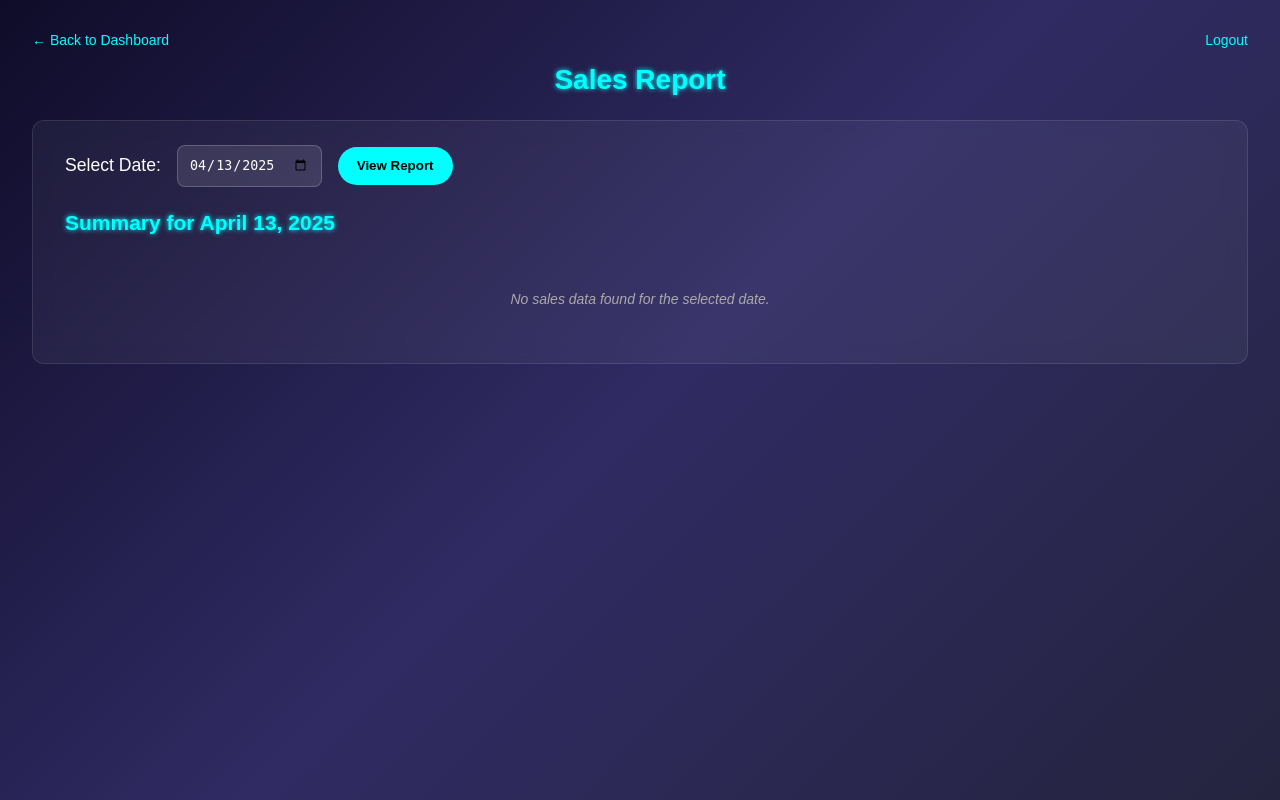
After one commit to Sanchit-100/YatraSathi, a Flask app: page /admin/sales in a window 1280 px wide. The commit adds this page. Run offline with Flask 3, Linux system fonts and the light colour scheme; the visitor is signed in with stand-in values (Sample User, id 1); tables that the repository leaves empty hold one stand-in row (values such as "Sample post").

Commit message:
feat:admin statistics now visible according to date

```diff
--- a/app.py
+++ b/app.py
@@ -1257,6 +1257,96 @@ def confirm_booking(transport_type, schedule_id):
         cursor.close()
         conn.close()
 
+
+@app.route('/admin/sales', methods=['GET'])
+@admin_required
+def admin_sales_report():
+    conn = get_db_connection()
+    if not conn:
+        flash("Database connection failed.", "error")
+        return redirect(url_for('admin_dashboard'))
+
+    cursor = conn.cursor(dictionary=True)
+
+    # Get the date from the query parameter or default to today
+    report_date_str = request.args.get('report_date')
+    if report_date_str:
+        try:
+            report_date = datetime.datetime.strptime(report_date_str, '%Y-%m-%d').date()
+        except ValueError:
+            flash("Invalid date format.", "error")
+            report_date = datetime.datetime.now().date()
+    else:
+        report_date = datetime.datetime.now().date()
+
+    # Format date for MySQL query
+    formatted_date = report_date.strftime('%Y-%m-%d')
+
+    # Initialize summary data
+    summary = {
+        'total_sales': 0,
+        'total_bookings': 0,
+        'by_transport_type': {}
+    }
+
+    detailed_bookings = []
+
+    try:
+        # Simplified query using seat price directly
+        cursor.execute("""
+            SELECT
+                b.booking_id, b.pnr_number,
+                u.name AS user_name,
+                t.type AS transport_type, t.name AS transport_name,
+                s.seat_number, s.seat_class, s.price,
+                b.booking_date,
+                st_source.name AS source_station,
+                st_dest.name AS destination_station,
+                sch.departure_time
+            FROM Booking b
+            JOIN User u ON b.user_id = u.user_id
+            JOIN Seat s ON b.seat_id = s.seat_id
+            JOIN Schedule sch ON b.schedule_id = sch.schedule_id
+            JOIN Transport t ON sch.transport_id = t.transport_id
+            JOIN Route r ON sch.route_id = r.route_id
+            JOIN Station st_source ON r.source_id = st_source.station_id
+            JOIN Station st_dest ON r.destination_id = st_dest.station_id
+            WHERE DATE(b.booking_date) = %s
+            AND b.status = 'confirmed'
+            ORDER BY b.booking_date DESC
+        """, (formatted_date,))
+
+        detailed_bookings = cursor.fetchall()
+
+        # Calculate summary statistics using seat price
+        if detailed_bookings:
+            summary['total_bookings'] = len(detailed_bookings)
+            summary['total_sales'] = sum(booking['price'] for booking in detailed_bookings)
+
+            # Group by transport type
+            for booking in detailed_bookings:
+                transport_type = booking['transport_type']
+                if transport_type not in summary['by_transport_type']:
+                    summary['by_transport_type'][transport_type] = {
+                        'count': 0,
+                        'amount': 0
+                    }
+                summary['by_transport_type'][transport_type]['count'] += 1
+                summary['by_transport_type'][transport_type]['amount'] += booking['price']
+
+    except mysql.connector.Error as err:
+        app.logger.error(f"Database error fetching sales data: {err}")
+        flash(f"Failed to retrieve sales data: {err}", "error")
+    finally:
+        cursor.close()
+        conn.close()
+
+    return render_template('admin_sales.html',
+                           report_date=report_date,
+                           report_date_str=report_date.strftime('%Y-%m-%d'),
+                           summary=summary,
+                           detailed_bookings=detailed_bookings,
+                           username=session.get('admin_user_name'))
 # --- Main Execution ---
 if __name__ == '__main__':
     # Configure basic logging
--- a/templates/admin_dashboard.html
+++ b/templates/admin_dashboard.html
@@ -72,7 +72,9 @@
 </head>
 <body>
     <div class="container">
-        <div class="logout-link"><a href="{{ url_for('admin_logout') }}">Logout Admin</a></div>
+        <div class="logout-link"><a href="{{ url_for('admin_logout') }}">Logout Admin</a>
+            <a href="{{ url_for('admin_sales_report') }}" style="background-color: #007bff; border-color: #007bff; margin-left: 10px;">Sales Reports</a>
+        </div>
         <h1>Admin Dashboard</h1>
 
         {% with messages = get_flashed_messages(with_categories=true) %}
--- /dev/null
+++ b/templates/admin_sales.html
@@ -0,0 +1,132 @@
+<!DOCTYPE html>
+<html lang="en">
+<head>
+    <meta charset="UTF-8">
+    <title>Sales Report - YatraSathi Admin</title>
+    <meta name="viewport" content="width=device-width, initial-scale=1.0">
+    <style>
+        /* Styles consistent with admin_dashboard.html */
+        * { box-sizing: border-box; margin: 0; padding: 0; }
+        body { font-family: 'Poppins', sans-serif; background: linear-gradient(135deg, #0f0c29, #302b63, #24243e); color: #fff; min-height: 100vh; padding: 2rem; font-size: 14px; }
+        .container { max-width: 1400px; margin: 0 auto; }
+        h1, h2, h3 { margin-bottom: 1.5rem; color: #0ff; text-shadow: 0 0 5px #0ff; }
+        h1 { text-align: center; }
+
+        .section { background: rgba(249, 249, 249, 0.05); padding: 1.5rem 2rem; border-radius: 12px; border: 1px solid rgba(255, 255, 255, 0.1); backdrop-filter: blur(10px); margin-bottom: 2rem; }
+        .date-form { display: flex; align-items: center; gap: 1rem; margin-bottom: 1.5rem; }
+        .date-form label { font-size: 1.1rem; }
+        .date-form input[type="date"] { padding: 0.7rem; border-radius: 8px; border: 1px solid rgba(255, 255, 255, 0.2); background: rgba(255, 255, 255, 0.1); color: #fff; }
+        .date-form button { padding: 0.7rem 1.2rem; background: #0ff; color: #000; font-weight: bold; cursor: pointer; border: none; border-radius: 50px; transition: background 0.3s, transform 0.2s; }
+        .date-form button:hover { background: #0cf; transform: scale(1.05); }
+
+        .summary-box { display: grid; grid-template-columns: repeat(auto-fit, minmax(300px, 1fr)); gap: 1rem; margin-bottom: 1.5rem; }
+        .summary-card { background: rgba(0, 255, 255, 0.1); padding: 1rem; border-radius: 8px; text-align: center; }
+        .summary-value { font-size: 2rem; font-weight: bold; margin: 0.5rem 0; color: white; }
+        .summary-label { color: #ccc; font-size: 0.9rem; }
+
+        .transport-summary { margin-bottom: 1.5rem; }
+        .transport-row { display: grid; grid-template-columns: 1fr 100px 150px; gap: 1rem; padding: 0.5rem 0; border-bottom: 1px solid rgba(255, 255, 255, 0.1); }
+        .transport-row.header { font-weight: bold; color: #0ff; border-bottom: 2px solid rgba(0, 255, 255, 0.3); }
+
+        table { width: 100%; border-collapse: collapse; background: rgba(255, 255, 255, 0.08); border-radius: 10px; overflow: hidden; border: 1px solid rgba(255, 255, 255, 0.1); }
+        th, td { padding: 0.7rem 0.8rem; text-align: left; border-bottom: 1px solid rgba(255, 255, 255, 0.1); }
+        th { background: rgba(0, 255, 255, 0.1); color: #0ff; white-space: nowrap; }
+
+        .no-data { text-align: center; padding: 2rem; color: #aaa; font-style: italic; }
+
+        .links { display: flex; justify-content: space-between; margin-bottom: 1rem; }
+        .link { color: #0ff; text-decoration: none; transition: color 0.3s; }
+        .link:hover { color: #0cf; text-decoration: underline; }
+
+        @media (max-width: 768px) {
+            .transport-row { grid-template-columns: 1fr 80px 100px; }
+            .date-form { flex-direction: column; align-items: flex-start; }
+        }
+    </style>
+</head>
+<body>
+    <div class="container">
+        <div class="links">
+            <a href="{{ url_for('admin_dashboard') }}" class="link">← Back to Dashboard</a>
+            <a href="{{ url_for('admin_logout') }}" class="link">Logout</a>
+        </div>
+
+        <h1>Sales Report</h1>
+
+        <div class="section">
+            <form class="date-form" method="GET" action="{{ url_for('admin_sales_report') }}">
+                <label for="report_date">Select Date:</label>
+                <input type="date" id="report_date" name="report_date" value="{{ report_date_str }}" required>
+                <button type="submit">View Report</button>
+            </form>
+
+            <h2>Summary for {{ report_date.strftime('%B %d, %Y') }}</h2>
+
+            {% if summary.total_bookings > 0 %}
+                <div class="summary-box">
+                    <div class="summary-card">
+                        <div class="summary-value">₹{{ '%.2f'|format(summary.total_sales) }}</div>
+                        <div class="summary-label">Total Sales</div>
+                    </div>
+                    <div class="summary-card">
+                        <div class="summary-value">{{ summary.total_bookings }}</div>
+                        <div class="summary-label">Total Bookings</div>
+                    </div>
+                    <div class="summary-card">
+                        <div class="summary-value">₹{{ '%.2f'|format(summary.total_sales / summary.total_bookings) }}</div>
+                        <div class="summary-label">Average Ticket Price</div>
+                    </div>
+                </div>
+
+                {% if summary.by_transport_type %}
+                    <h3>Sales by Transport Type</h3>
+                    <div class="transport-summary">
+                        <div class="transport-row header">
+                            <div>Transport Type</div>
+                            <div>Bookings</div>
+                            <div>Amount</div>
+                        </div>
+                        {% for type, data in summary.by_transport_type.items() %}
+                            <div class="transport-row">
+                                <div>{{ type|capitalize }}</div>
+                                <div>{{ data.count }}</div>
+                                <div>₹{{ '%.2f'|format(data.amount) }}</div>
+                            </div>
+                        {% endfor %}
+                    </div>
+                {% endif %}
+
+                <h3>Detailed Booking List</h3>
+                <table>
+                    <thead>
+                        <tr>
+                            <th>Booking Time</th>
+                            <th>PNR</th>
+                            <th>Customer</th>
+                            <th>Transport</th>
+                            <th>Route</th>
+                            <th>Seat</th>
+                            <th>Amount</th>
+                        </tr>
+                    </thead>
+                    <tbody>
+                        {% for booking in detailed_bookings %}
+                            <tr>
+                                <td>{{ booking.booking_date.strftime('%H:%M:%S') }}</td>
+                                <td>{{ booking.pnr_number }}</td>
+                                <td>{{ booking.user_name }}</td>
+                                <td>{{ booking.transport_name }} ({{ booking.transport_type|capitalize }})</td>
+                                <td>{{ booking.source_station }} → {{ booking.destination_station }}</td>
+                                <td>{{ booking.seat_number }} ({{ booking.seat_class|capitalize }})</td>
+                                <td>₹{{ '%.2f'|format(booking.price) }}</td>
+                            </tr>
+                        {% endfor %}
+                    </tbody>
+                </table>
+            {% else %}
+                <div class="no-data">No sales data found for the selected date.</div>
+            {% endif %}
+        </div>
+    </div>
+</body>
+</html>
```
